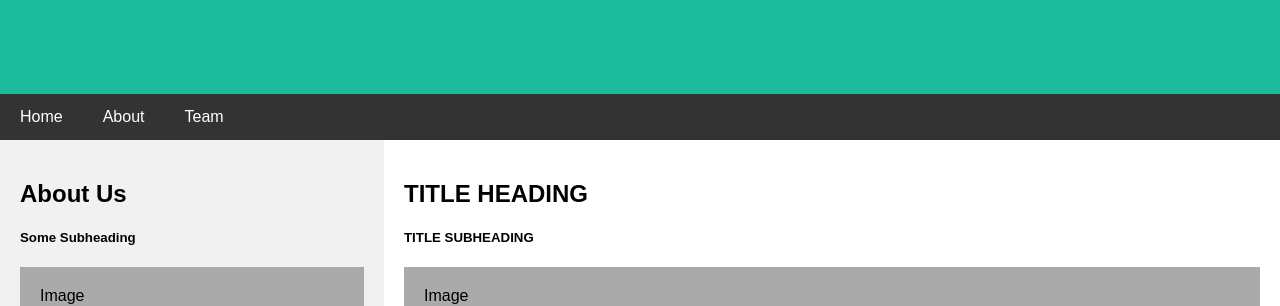
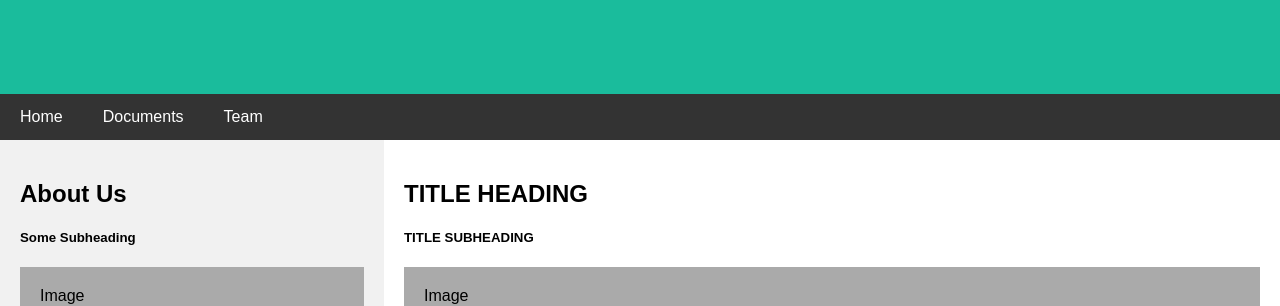
Before and after one commit to seng321group3/designer-site, a Jekyll site: the page built from index.html, in a window 1280 px wide. Shown: the part 199-505 px from the top of the page. Built offline with Jekyll 4.4.1, drawn with Linux system fonts in a browser that asks for light colours; nearby versions of some CDN libraries.

Commit message:
Rename about.md to documents.md

```diff
--- a/_data/navigation.yml
+++ b/_data/navigation.yml
@@ -5,8 +5,8 @@ nav_items:
 - name: Home
   link: index
 
-- name: About
-  link: about
+- name: Documents
+  link: documents
 
 - name: Team
   link: team
```
Also changed, not shown: documents.md (renamed from about.md).
